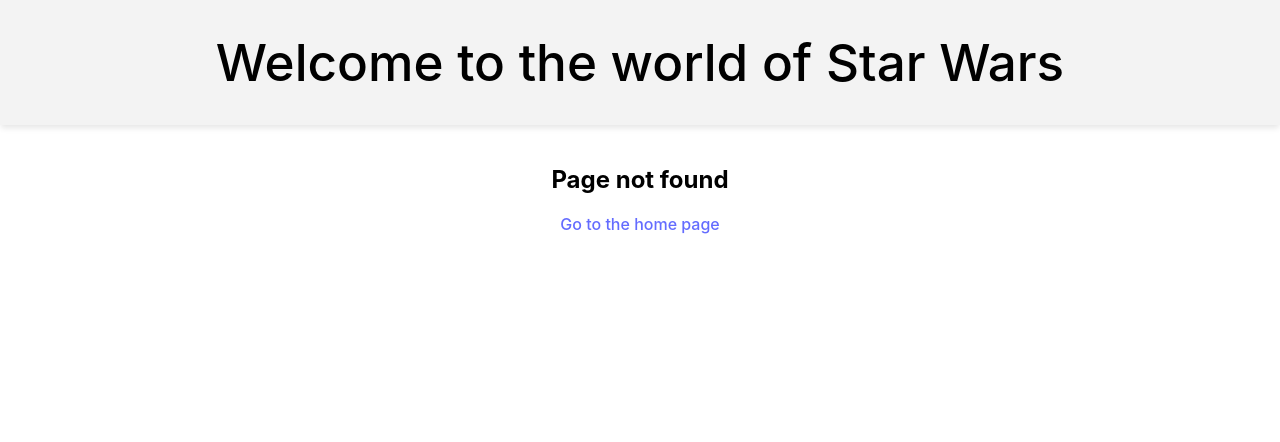
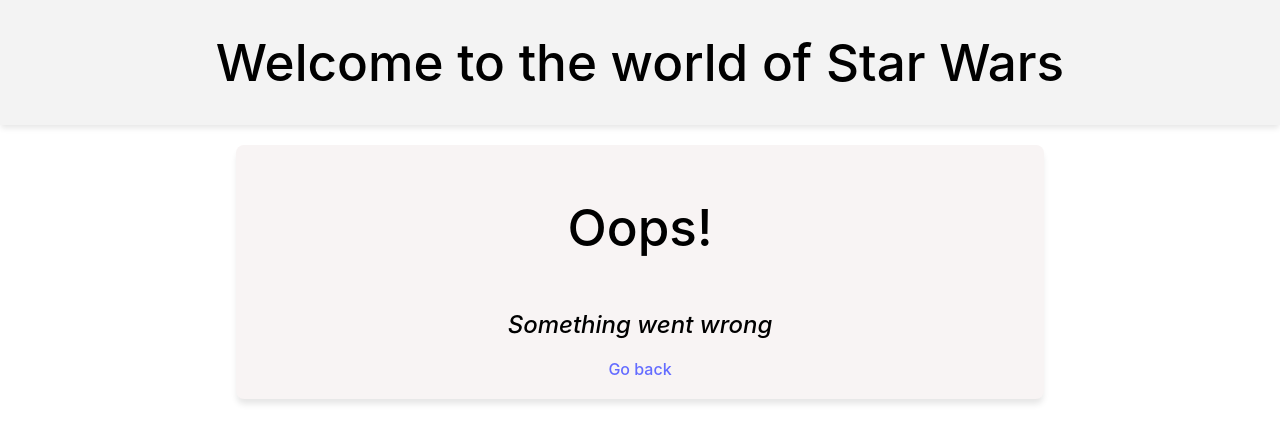
Before and after one commit to andrius-zazeckas/rs-school, a React (Vite) app: page /error in a window 1280 px wide. Before the commit this address had no page. Shown: the top 442 px of the page. Built offline with nearby package versions, Linux system fonts and the light colour scheme.

Commit message:
feat: added error page and not found results on empty data or not found character

```diff
--- a/package.json
+++ b/package.json
@@ -9,7 +9,10 @@
     "lint": "eslint . --ext ts,tsx --report-unused-disable-directives --max-warnings 0",
     "format:fix": "prettier --write . --color",
     "preview": "vite preview",
-    "prepare": "husky install"
+    "prepare": "husky install",
+    "test": "vitest --coverage",
+    "test:ui": "vitest --ui",
+    "test:run": "vitest run"
   },
   "dependencies": {
     "react": "^18.2.0",
@@ -30,6 +33,7 @@
     "@typescript-eslint/eslint-plugin": "^6.0.0",
     "@typescript-eslint/parser": "^6.0.0",
     "@vitejs/plugin-react": "^4.0.3",
+    "@vitest/coverage-v8": "^0.34.6",
     "eslint": "^8.45.0",
     "eslint-config-prettier": "^9.0.0",
     "eslint-import-resolver-typescript": "^3.6.1",
--- a/src/App.css
+++ b/src/App.css
@@ -23,7 +23,8 @@
   width: 200px;
 }
 
-.error-boundary {
+.error-boundary,
+#error-page {
   margin: 20px auto;
   display: flex;
   flex-direction: column;
--- /dev/null
+++ b/src/Components/ErrorPage/ErrorPage.tsx
@@ -0,0 +1,31 @@
+import { Link } from 'react-router-dom';
+
+export default function ErrorPage() {
+  // const error = useRouteError();
+  // console.error(error);
+
+  // let message = '';
+  // if (isRouteErrorResponse(error)) {
+  //   if (error.status === 404) {
+  //     message = "This page doesn't exist!";
+  //   }
+
+  //   if (error.status === 503) {
+  //     message = 'Looks like our API is down';
+  //   }
+
+  //   if (error.status === 418) {
+  //     return <div>🫖</div>;
+  //   }
+  // } else message = 'Something went wrong';
+  return (
+    <div id="error-page">
+      <h1>Oops!</h1>
+      <h3>
+        {/* <i>{message}</i> */}
+        <i>Something went wrong</i>
+      </h3>
+      <Link to={'/'}>Go back</Link>
+    </div>
+  );
+}
--- a/src/Components/MainRouter/MainRouter.tsx
+++ b/src/Components/MainRouter/MainRouter.tsx
@@ -2,12 +2,14 @@
 import { Layout } from '../Layout/Layout';
 import { Home } from '../../Pages/Home/Home';
 import { PageNotFound } from '../../Pages/PageNotFound/PageNotFound';
+import ErrorPage from '../ErrorPage/ErrorPage';
 
 export const MainRouter = () => {
   return (
     <BrowserRouter>
       <Routes>
         <Route path="/" element={<Layout />}>
+          <Route path="error" element={<ErrorPage />} />
           <Route index element={<Home />} />
           {/* <Route path="results" element={<Results />}>
             <Route path="personDetails" element={<Person />} />
--- a/src/Components/Results/Results.css
+++ b/src/Components/Results/Results.css
@@ -95,6 +95,14 @@
   border-radius: 5px;
 }
 
-ul {
-  list-style-type: none;
+.results-counter {
+  display: flex;
+  justify-content: center;
+  margin: 20px;
 }
+.no-results {
+  display: flex;
+  justify-content: center;
+  font-size: 1.8em;
+  font-weight: 500;
+}
--- a/src/Components/Results/Results.tsx
+++ b/src/Components/Results/Results.tsx
@@ -94,8 +94,12 @@
           <div>Loading...</div>
         ) : (
           <div>
+            {people.length === 0 ? (
+              <p className="no-results">No results found</p>
+            ) : (
               <div>
-              <p>
+                <div>
+                  <p className="results-counter">
                     {searchValue?.length > 0
                       ? `Search query matched ${resultsCounter} results`
                       : `Total characters: ${resultsCounter}`}
@@ -135,6 +139,8 @@
               </div>
             )}
           </div>
+        )}
+      </div>
     </div>
   );
 };
--- a/src/api/getPeopleData.ts
+++ b/src/api/getPeopleData.ts
@@ -77,5 +77,7 @@
   } catch (error) {
     console.error('Error fetching data:', error);
     setLoading(false);
+    navigate('/error');
+    throw new Error('Error fetching data:', { cause: error });
   }
 };
--- a/vite.config.ts
+++ b/vite.config.ts
@@ -4,4 +4,7 @@
 // https://vitejs.dev/config/
 export default defineConfig({
   plugins: [react()],
+  test: {
+    //...
+  },
 });
```
Also changed, not shown: 1 other file (tests, documents, lock files or other folders). Lines whose indentation alone changed are shown as unchanged.
